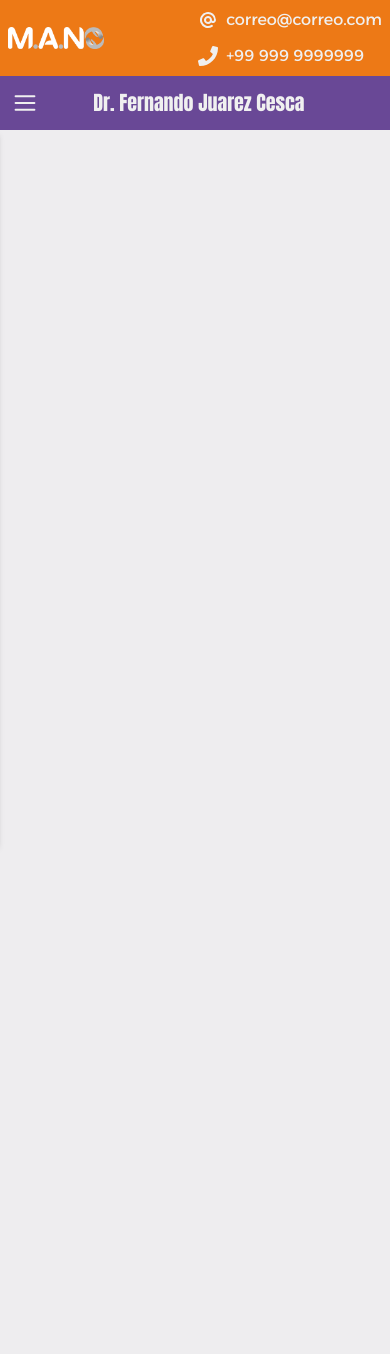
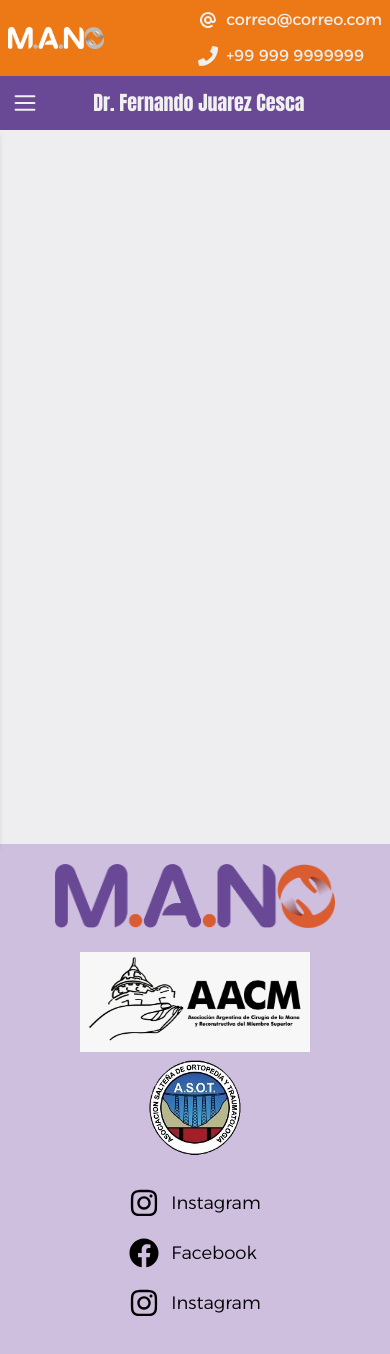
Before and after one commit to manosaltadesarrollo/manosaltadesarrollo.github.io, a React (Vite) app: page /sobre-mi in a window 390 px wide. Shown: the top 1354 px of the page. Before the commit the page ends 844 px from the top, so only its background shows below. Built offline with nearby package versions, Linux system fonts and the light colour scheme.

Commit message:
TK004 - Crear componente Footer con logo M.A.N.O y otros logos + redes sociales

```diff
--- a/src/App.tsx
+++ b/src/App.tsx
@@ -1,4 +1,5 @@
 import './App.css'
+import Footer from './components/Footer/Footer'
 import Header from './components/Header/Header'
 
 function App() {
@@ -8,6 +9,7 @@ function App() {
       <main className='min-h-screen'>
 
       </main>
+      <Footer />
     </>
   )
 }
--- /dev/null
+++ b/src/components/Footer/Footer.tsx
@@ -0,0 +1,48 @@
+import { FaFacebook, FaInstagram } from "react-icons/fa";
+import "./footer.css";
+const Footer = () => {
+  return (
+    <footer className="bg-lightLilac flex items-center">
+      <div
+        id="footer-images"
+        className="flex flex-col"
+      >
+        <img
+          src="/images/fullcolor1.png"
+          id="mano-logo"
+          alt="M.A.No"
+        />
+        <span>
+          <img
+            src="/images/aacm.jpg"
+            id="aacm-logo"
+            alt="AACM"
+          />
+          <img
+            src="/images/asot.png"
+            id="asot-logo"
+            alt="ASOT"
+          />
+        </span>
+      </div>
+      <div id="footer-socials" className="flex flex-col items-center w-1/4">
+        <ul>
+          <li>
+            <FaInstagram />
+            <p>Instagram</p>
+          </li>
+          <li>
+            <FaFacebook />
+            <p>Facebook</p>
+          </li>
+          <li>
+            <FaInstagram />
+            <p>Instagram</p>
+          </li>
+        </ul>
+      </div>
+    </footer>
+  );
+};
+
+export default Footer;
--- /dev/null
+++ b/src/components/Footer/footer.css
@@ -0,0 +1,121 @@
+@tailwind base;
+@tailwind components;
+@tailwind utilities;
+
+@media (min-width: 320px) and (max-width: 768px) {
+    footer {
+        @apply w-full;
+        @apply p-5;
+        @apply flex-col;
+        @apply justify-center;
+        @apply gap-y-8;
+    }
+
+    footer #footer-images {
+        @apply w-[80%];
+        @apply justify-center;
+        @apply items-center;
+        @apply gap-y-6;
+    }
+
+    footer #footer-images #mano-logo {
+        @apply mx-auto;
+        @apply w-full;
+        @apply max-w-[311px];
+        @apply h-16;
+    }
+
+    footer #footer-images span {
+        @apply w-full;
+        @apply max-w-[380px];
+        @apply flex;
+        @apply flex-wrap;
+        @apply gap-2;
+        @apply justify-center;
+    }
+
+    footer #footer-images span #aacm-logo {
+        @apply w-full;
+        @apply max-w-[230px];
+        @apply h-[28vw];
+        @apply max-h-[100px];
+    }
+
+    footer #footer-images span #asot-logo {
+        @apply min-w-24;
+        @apply w-[14vw];
+        @apply min-h-24;
+        @apply h-[14vw];
+        @apply self-center;
+    }
+
+    footer #footer-socials ul li{
+        @apply mb-5;
+        @apply flex;
+        @apply items-center;
+        @apply gap-x-3;
+    }
+
+    footer #footer-socials ul li svg {
+        @apply text-2xl;
+    }
+
+    footer #footer-socials ul li p {
+        @apply text-base;
+        @apply font-light;
+    }
+}
+
+@media (min-width: 769px) {
+    footer {
+        @apply p-5;
+        @apply justify-between;
+    }
+
+    footer #footer-images {
+        @apply max-w-[400px];
+        @apply flex-col;
+        @apply items-start;
+        @apply gap-y-3;
+    }
+
+    footer #footer-images span {
+        @apply flex;
+        @apply gap-x-4;
+    }
+
+        footer #footer-images #mano-logo {
+        @apply w-full;
+        @apply max-w-[311px];
+        @apply h-16;
+    }
+
+    footer #footer-images span #aacm-logo {
+        @apply w-full;
+        @apply max-w-[400px];
+        @apply h-32;
+    }
+
+    footer #footer-images span #asot-logo {
+        @apply min-w-24;
+        @apply w-full;
+        @apply h-24;
+        @apply self-center
+    }
+
+    footer #footer-socials ul li{
+        @apply mb-5;
+        @apply flex;
+        @apply items-center;
+        @apply gap-x-3;
+    }
+
+    footer #footer-socials ul li svg {
+        @apply text-2xl;
+    }
+
+    footer #footer-socials ul li p {
+        @apply text-base;
+        @apply font-light;
+    }
+}
```
